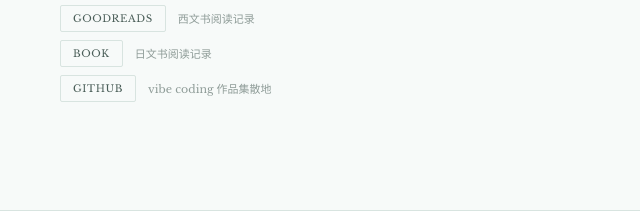
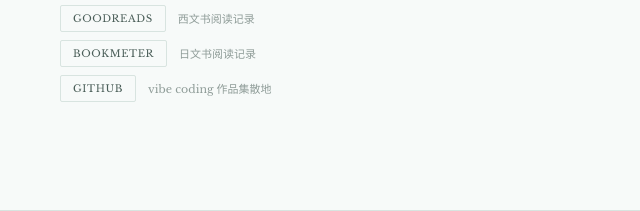
Before and after one commit to lippmann/fengnuo-astro, an Astro site: page / in a window 1280 px wide. Shown: the part 589-800 px from the top of the page, 0-640 px from the left. Built offline with nearby package versions, Linux system fonts and the light colour scheme; Astro itself is replaced by a stand-in of ours.

Commit message:
fix: BOOK 改为 BOOKMETER

```diff
--- a/src/pages/index.astro
+++ b/src/pages/index.astro
@@ -49,7 +49,7 @@ import Base from '../layouts/Base.astro';
         <span class="social-desc">西文书阅读记录</span>
       </div>
       <div class="social-row">
-        <a class="social-link" href="https://bookmeter.com/users/994960" target="_blank" rel="noopener">BOOK</a>
+        <a class="social-link" href="https://bookmeter.com/users/994960" target="_blank" rel="noopener">BOOKMETER</a>
         <span class="social-desc">日文书阅读记录</span>
       </div>
       <div class="social-row">
```
